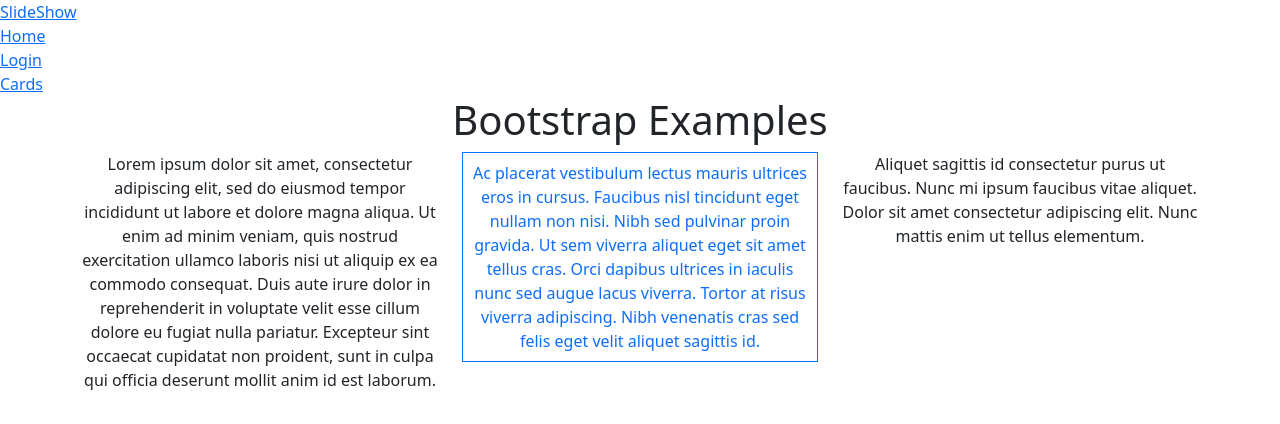
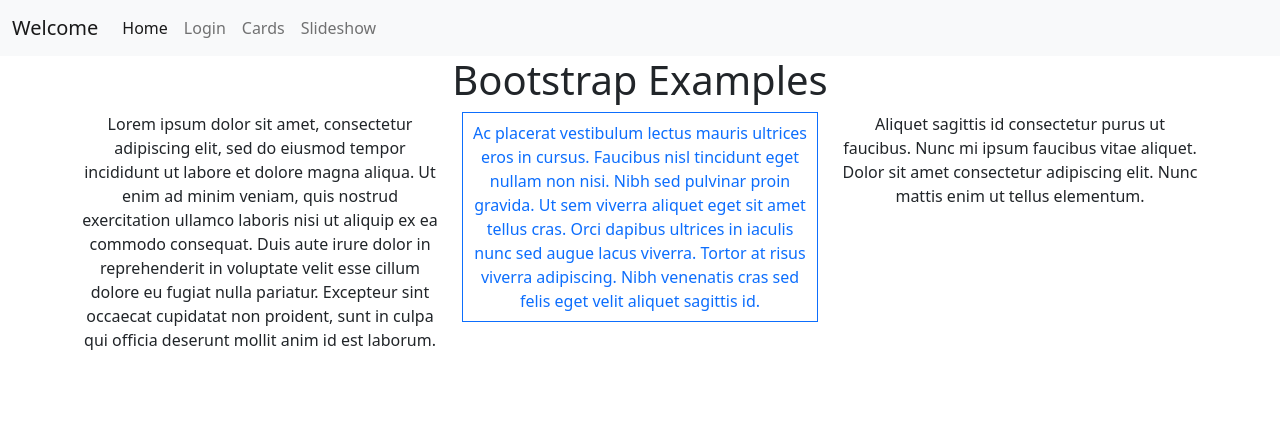
Before and after one commit to rtheFounding/bootstrap-examples, a plain HTML site: page index.html in a window 1280 px wide. Drawn offline with nearby package versions, Linux system fonts and the light colour scheme.

Commit message:
Added NavBar Bootstrap

```diff
--- a/index.html
+++ b/index.html
@@ -4,10 +4,31 @@
         <meta charset="utf-8">
         <meta name="viewport" content="width=device-width, initial-scale=1">
         <title>Bootstrap demo</title>
-        <nav><a href="slideshow.html">SlideShow</a></nav>
-        <nav><a href="file:///C:/Users/toprr/Downloads/Workbook_1b_-_HTML-CSS-Bootstrap_v5.0Y.pdf">Home</a></nav>
-        <nav><a href="login.html">Login</a></nav>
-        <nav><a href="cards.html">Cards</a></nav>
+        <nav class="navbar navbar-expand-lg bg-light">
+            <div class="container-fluid">
+            <a class="navbar-brand" href="#">Welcome</a>
+            <button class="navbar-toggler" type="button" data-bstoggle="collapse" data-bs-target="#navbarNav" ariacontrols="navbarNav" aria-expanded="false" aria-label="Toggle
+           navigation">
+            <span class="navbar-toggler-icon"></span>
+            </button>
+            <div class="collapse navbar-collapse" id="navbarNav">
+            <ul class="navbar-nav">
+            <li class="nav-item">
+                <a class="nav-link active" aria-current="page" href="index.html">Home</a>
+                </li>
+                <li class="nav-item">
+                    <a class="nav-link" href="login.html">Login</a>
+                </li>
+                <li class="nav-item">
+                    <a class="nav-link" href="cards.html">Cards</a>
+                </li>
+                <li class="nav-item">
+                    <a class="nav-link" href="slideshow.html">Slideshow</a>
+                </li>
+            </ul>
+        </div>
+    </div>
+</nav>
 
         <link href="https://cdn.jsdelivr.net/npm/bootstrap@5.2.1/dist/css/bootstrap.min.css" rel="stylesheet" integrity="sha384-iYQeCzEYFbKjA/T2uDLTpkwGzCiq6soy8tYaI1GyVh/UjpbCx/TYkiZhlZB6+fzT" crossorigin="anonymous">
 <script src="https://cdn.jsdelivr.net/npm/bootstrap@5.2.1/dist/js/bootstrap.bundle.min.js" integrity="sha384-u1OknCvxWvY5kfmNBILK2hRnQC3Pr17a+RTT6rIHI7NnikvbZlHgTPOOmMi466C8" crossorigin="anonymous"></script>
```
